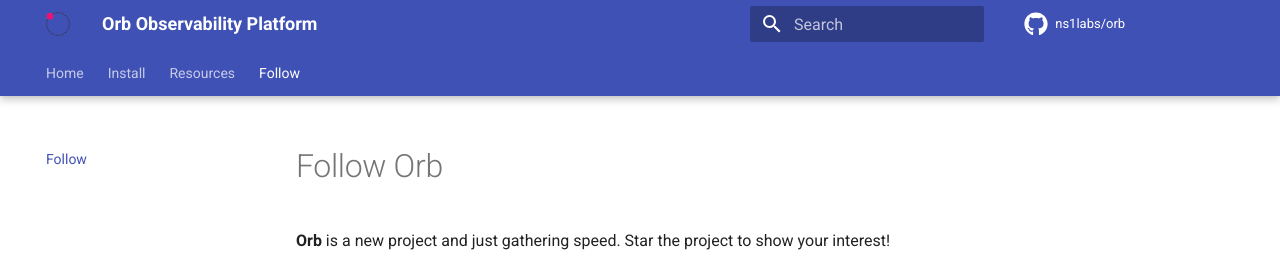
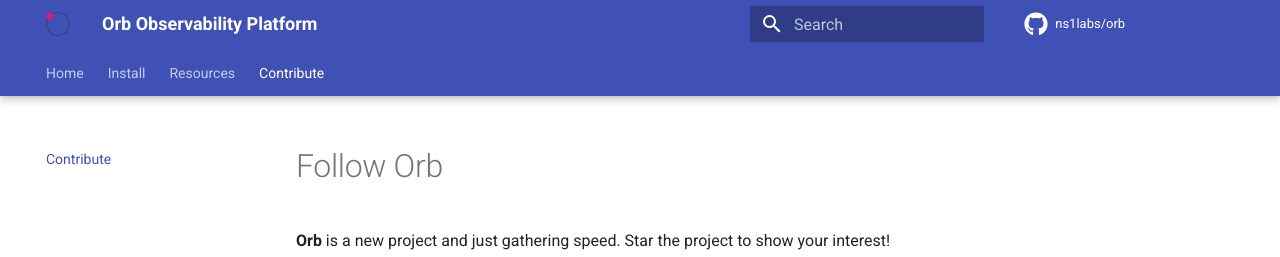
Before and after one commit to orb-community/orb-website, an MkDocs documentation site: the page built from docs/contact.md, in a window 1280 px wide. Shown: the top 257 px of the page. Built offline with MkDocs 1.6.1 and Material for MkDocs 9.7.7, drawn with Linux system fonts in a browser that asks for light colours; comment, search, counter and statistics services are not loaded; some of the changed lines change nothing that is shown.

Commit message:
Change follow tab to contribute tab

```diff
--- a/mkdocs.yml
+++ b/mkdocs.yml
@@ -20,7 +20,7 @@
   - Home: 'index.md'
   - Install: 'install.md'
   - Resources: 'docs.md'
-  - Follow: 'contact.md'
+  - Contribute: 'contact.md'
 repo_url: https://github.com/ns1labs/orb
 repo_name: ns1labs/orb
 edit_uri: ""
```
